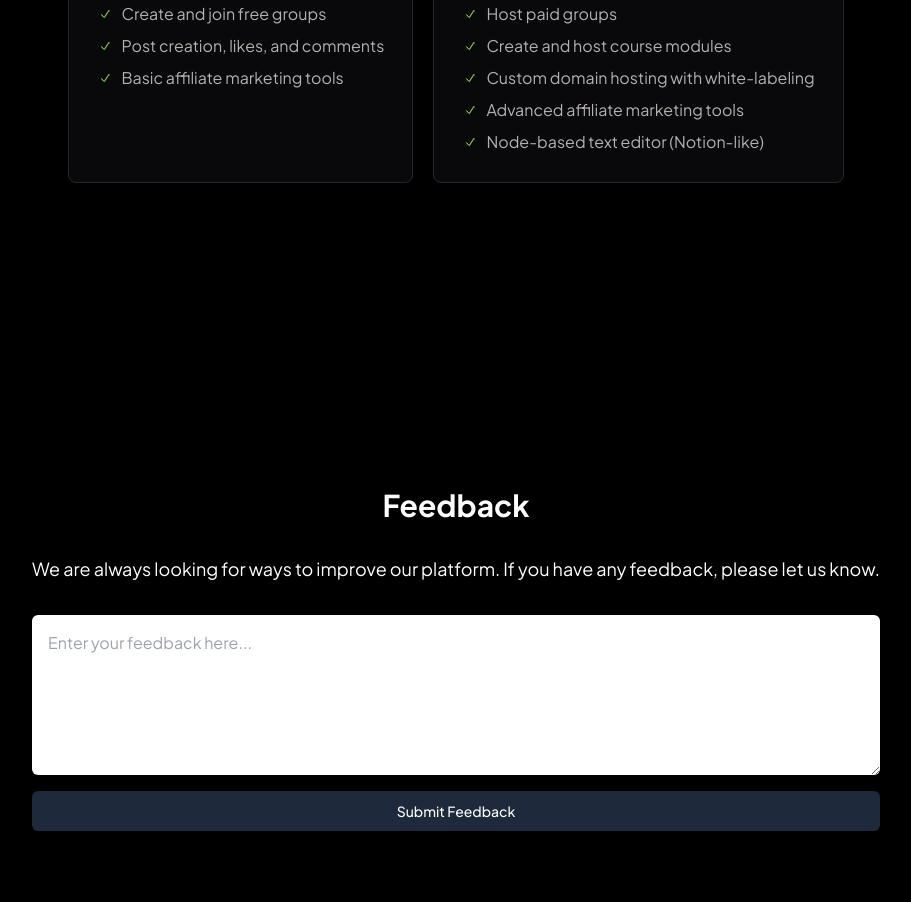
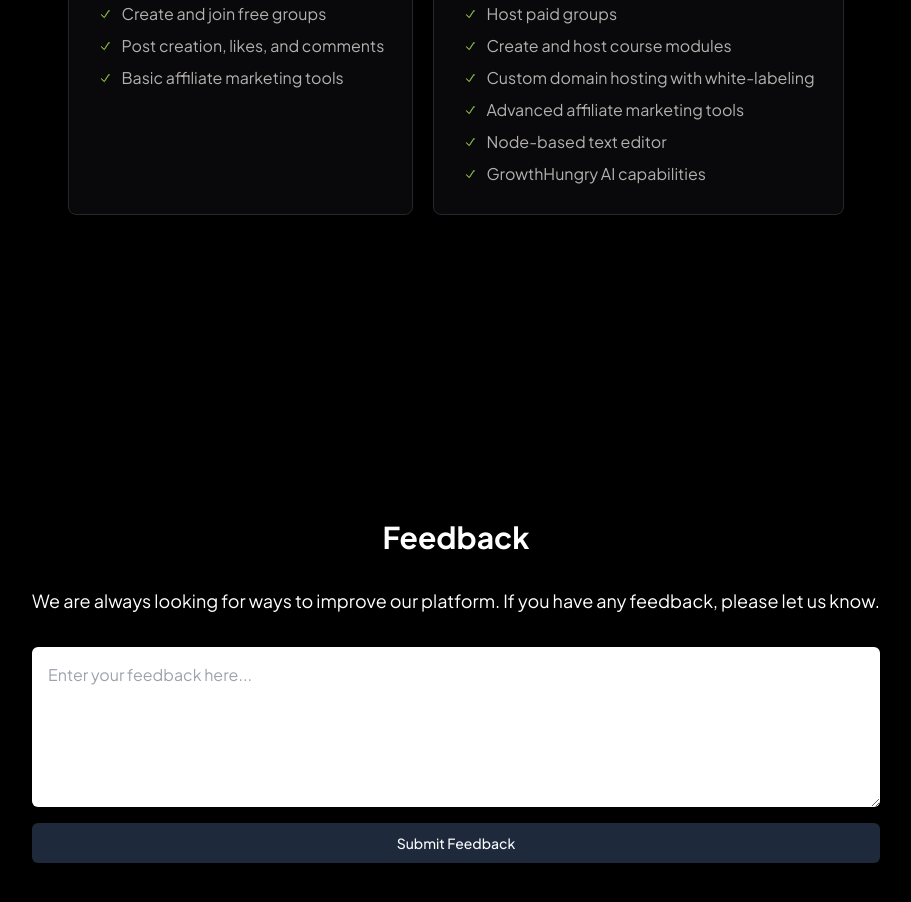
Before and after one commit to ArslanKamchybekov/expertize, a Next.js app: page / in a window 1280 px wide. Shown: the part 1780-2682 px from the top of the page, without its empty margins (184-1095 px from the left). Built offline with nearby package versions, Linux system fonts and the light colour scheme; no server answers.

Commit message:
feat: design fixes

```diff
--- a/src/app/(discover)/_components/navbar/index.tsx
+++ b/src/app/(discover)/_components/navbar/index.tsx
@@ -14,7 +14,7 @@ export const Navbar = async () => {
     const groups = await onGetUserGroups(user.id!)
 
     return (
-        <div className="flex px-5 py-3 items-center bg-themeBlack border-b-[1px] border-themeDarkGray fixed z-50 w-full bg-clip-padding backdrop--blur__safari backdrop-filter backdrop-blur-2xl bg-opacity-60">
+        <div className="flex px-5 py-5 items-center bg-themeBlack border-b-[1px] border-themeDarkGray fixed z-50 w-full bg-clip-padding backdrop--blur__safari backdrop-filter backdrop-blur-2xl bg-opacity-60">
             <div className="hidden lg:inline">
                 {user.status === 200 ? (
                     <GroupDropDown groups={groups} members={groups.members} />
--- a/src/app/(landing)/_components/pricing/index.tsx
+++ b/src/app/(landing)/_components/pricing/index.tsx
@@ -107,7 +107,12 @@ export const PricingSection = (props: Props) => {
                         </span>
                         <span className="flex gap-2 items-center">
                             <Check />
-                            Node-based text editor (Notion-like)
+                            Node-based text editor
+                        </span>
+
+                        <span className="flex gap-2 items-center">
+                            <Check />
+                            GrowthHungry AI capabilities
                         </span>
                     </div>
                 </Card>
--- a/src/app/group/create/layout.tsx
+++ b/src/app/group/create/layout.tsx
@@ -2,6 +2,7 @@ import BackdropGradient from "@/components/global/backdrop-gradient"
 import GlassCard from "@/components/global/glass-card"
 import GradientText from "@/components/global/gradient-text"
 import { GROUPLE_CONSTANTS } from "@/constants"
+import Link from "next/link"
 
 type Props = {
     children: React.ReactNode
@@ -12,9 +13,9 @@ const CreateGroupLayout = ({ children }: Props) => {
         <div className="container h-screen grid grid-cols-1 lg:grid-cols-2 content-center">
             <div className="flex items-center">
                 <BackdropGradient className="w-8/12 h-2/6 opacity-50">
-                    <h5 className="text-2xl font-bold text-themeTextWhite">
-                        GrowthHungry.
-                    </h5>
+                    <Link className="text-2xl font-bold text-themeTextWhite" href={"/"}>
+                        <h5>GrowthHungry.</h5>
+                    </Link>
                     <GradientText
                         element="H2"
                         className="text-4xl font-semibold py-1 my-4"
```
